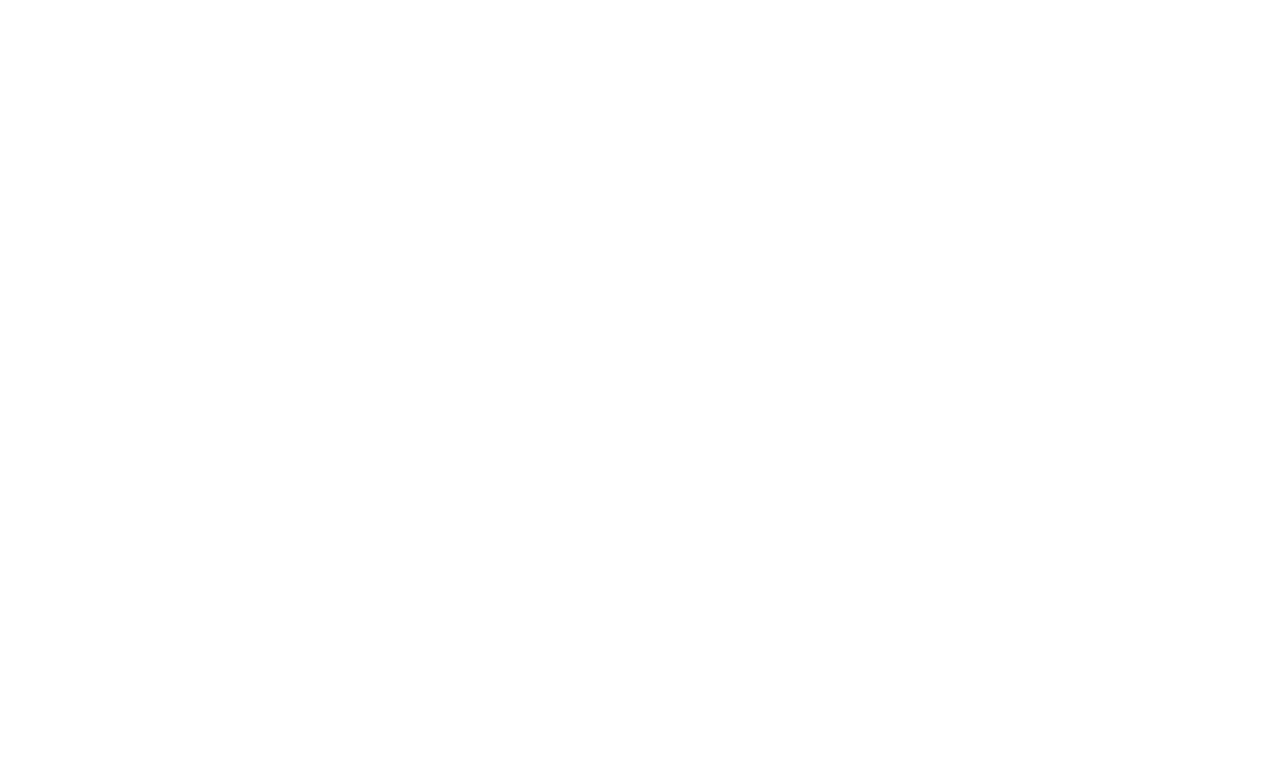
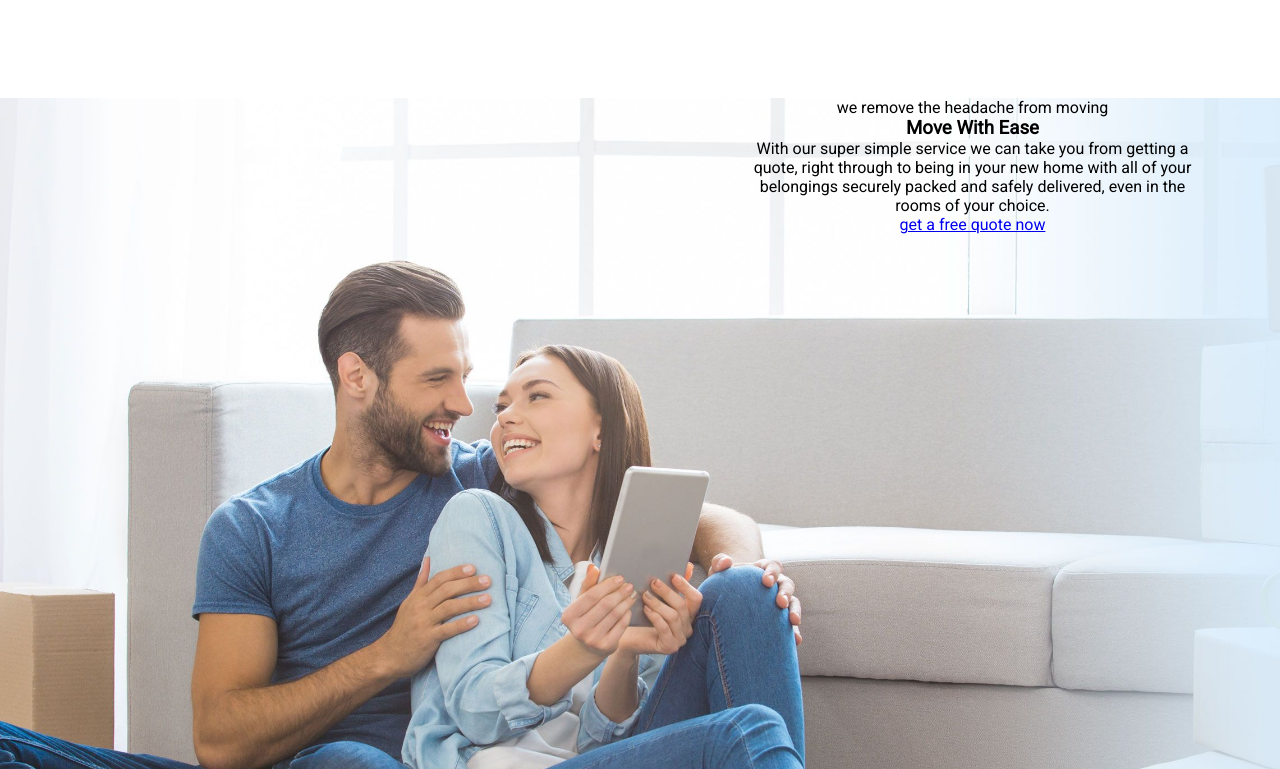
Before and after one commit to alessandro-cappelli/proj-html-vuejs, a Vue app: page / in a window 1280 px wide. Shown: the part 1971-2740 px from the top of the page. Before the commit the page ends 2069 px from the top, so only its background shows below. Built offline with nearby package versions, Linux system fonts and the light colour scheme.

Commit message:
inizio parte tre

```diff
--- a/src/components/Main.vue
+++ b/src/components/Main.vue
@@ -3,12 +3,16 @@
         <FirstPart />
 
         <SecondPart />
+
+        <ThreePart />
     </section>
 </template>
 
 <script>
 import FirstPart from './SubComponents/main/FirstPart.vue'
 import SecondPart from './SubComponents/main/SecondPart.vue'
+import ThreePart from './SubComponents/main/ThreePart.vue'
+
 
 export default {
     name: 'Main',
@@ -16,6 +20,7 @@
     components:{
         FirstPart,
         SecondPart,
+        ThreePart,
     }
 }
 </script>
--- /dev/null
+++ b/src/components/SubComponents/main/ThreePart.vue
@@ -0,0 +1,48 @@
+<template>
+    <section class="ms_container_threepart">
+        <div class="container">
+            <div class="row">
+                <div class="col-5">
+                    <div>
+                        <p>we remove the headache from moving</p>
+                        <h1>Move With Ease</h1>
+                    </div>
+
+                    <div>
+                        <p>
+                            With our super simple service we can take you from getting a quote, right through to being in your new home with
+                            all of your belongings securely packed and safely delivered, even in the rooms of your
+                            choice.
+                        </p>
+                    </div>
+
+                    <div>
+                        <span><a href="#">get a free quote now</a></span>
+                    </div>
+
+                </div>
+            </div>
+        </div>
+    </section>
+</template>
+
+
+<script>
+export default {
+    name: 'ThreePart',
+}
+</script>
+
+
+<style lang='scss' scoped>
+.ms_container_threepart{
+    background-image: url('../../../assets/img/avada-movers-movewithease-background-new.jpg');
+    background-size: cover;
+    height: 900px;
+}
+
+.row{
+    text-align: center;
+    justify-content: end;
+}
+</style>
```
